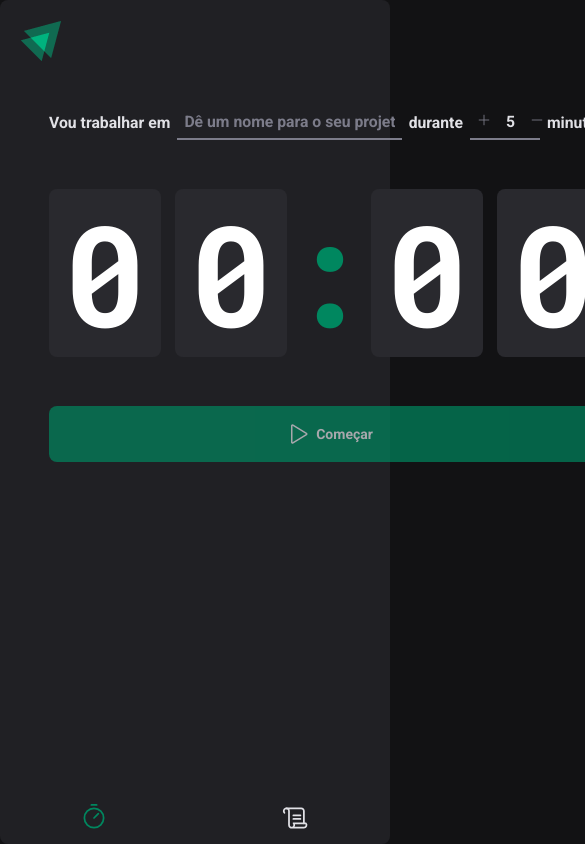
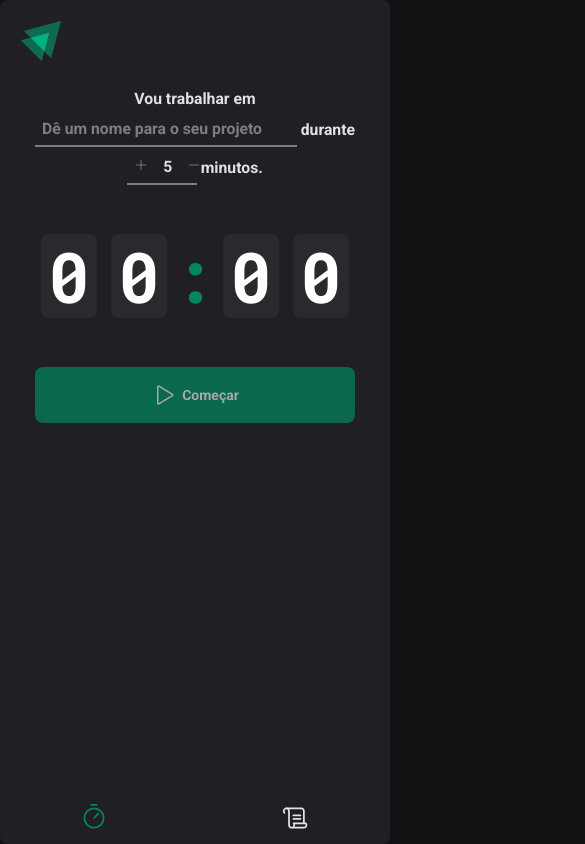
Before and after one commit to Aszurar/igniteTimer, a React (Vite) app: page / in a window 390 px wide. Shown: the top 844 px of the page, 585 px wide, since content can reach past the window. Built offline with nearby package versions, Linux system fonts and the light colour scheme; the HTML template or start-up script is replaced by a standard one.

Commit message:
📱 Update responsive styles in CountDown and NewCycleForm components 📱

```diff
--- a/src/pages/Home/components/CountDown/styles.ts
+++ b/src/pages/Home/components/CountDown/styles.ts
@@ -28,4 +28,31 @@ export const CountDownContainer = styled.section`
 
     color: ${({ theme }) => theme['green-500']};
   }
+
+  @media (max-width: 640px) {
+    font-size: 5rem;
+    line-height: 4rem;
+
+    span {
+      padding: 1rem 0.5rem;
+    }
+
+    strong {
+      padding: 1rem 0;
+      width: 2rem;
+    }
+  }
+  @media (max-width: 300px) {
+    font-size: 3rem;
+    line-height: 2rem;
+
+    /* span {
+      padding: 1rem 0.5rem;
+    } */
+
+    strong {
+      padding: 1rem 0;
+      width: 1rem;
+    }
+  }
 `
--- a/src/pages/Home/components/NewCycleForm/styles.ts
+++ b/src/pages/Home/components/NewCycleForm/styles.ts
@@ -12,6 +12,13 @@ export const FormContainer = styled.div`
   color: ${({ theme }) => theme['gray-100']};
   font-size: 1.125rem;
   font-weight: 700;
+
+  @media (max-width: 640px) {
+    gap: 0.25rem;
+  }
+  @media (max-width: 300px) {
+    max-width: 225px;
+  }
 `
 
 export const IconButton = styled.button`
--- a/src/pages/Home/styles.ts
+++ b/src/pages/Home/styles.ts
@@ -11,6 +11,10 @@ export const HomeContainer = styled.main`
   flex-direction: column;
   align-items: center;
   justify-content: center;
+
+  @media (max-width: 640px) {
+    padding: 2rem 1rem;
+  }
 `
 
 type ButtonProps = {
```
